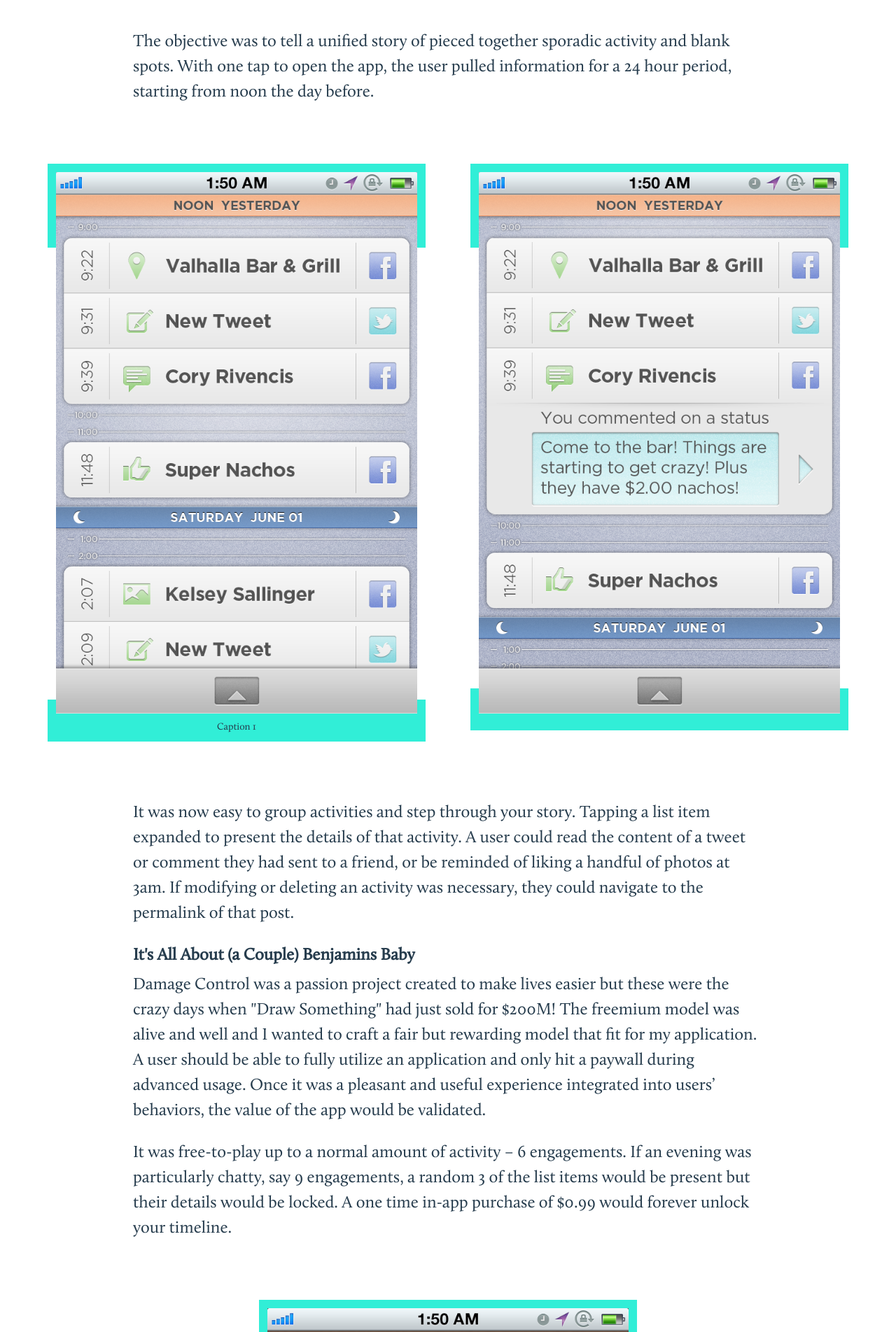
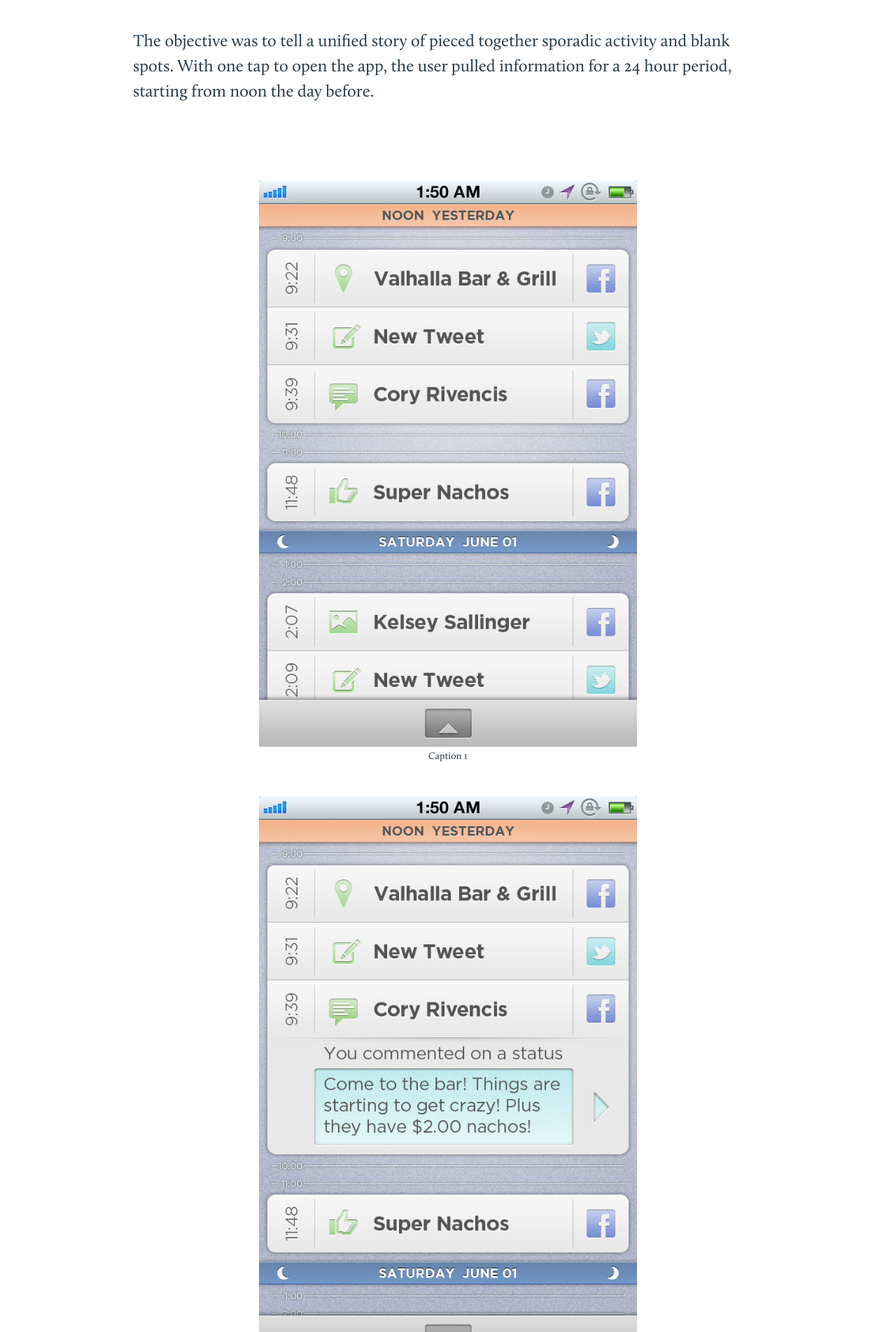
Before and after one commit to gvalente/portfolio, a Jekyll site: the page built from _projects/damage-control.html, in a window 1280 px wide. Shown: the part 1762-3666 px from the top of the page at 70% size. Built offline with Jekyll 4.4.1, drawn with Linux system fonts in a browser that asks for light colours.

Commit message:
I finally did it.... refactored image embed for responsive and maximal display.

```diff
--- a/_sass/base.scss
+++ b/_sass/base.scss
@@ -53,59 +53,82 @@
   padding-bottom: $std-padding * 8;
 }
 
-// Project Figures
 .image-row {
-  display: flex;
-  justify-content: center;
-  align-items: flex-start;
+  width: 100%;
   margin: 0 auto;
 
-  &--narrow {
-    width: 40vw;
-    max-width: 450px;
-  }
-  &--wide {
-    width: 90vw;
-    max-width: 1200px;
-  }
-
-  .img-spacer {
-    width: 5vw;
-  }
-
   .image-container {
-    padding: $std-padding*2 !important;
-    box-shadow: inset 0 120px $color-accent1,
-                inset 0 -60px $color-accent1;
+    padding: $std-padding * 4;
 
     img {
-      max-width: 100%;
-      max-height: 100%;
-    }
+      display: block;
+      margin: 0 auto;
+      border: 0px solid $color-accent1;
+      box-shadow: 0px 0px 0px 0px $color-accent1;
+      transition: box-shadow 600ms;
 
-    &--restrict-height img {
-        max-height: 86vh;
-        object-fit: contain;
+      object-fit: scale-down;
+      max-width: 90vw;
+      max-height: 90vh;
+
+      &:hover {
+        box-shadow: 0px 0px 0px $std-padding $color-accent1;
+      }
     }
 
     figcaption {
       font-size: 14px;
       line-height: 16px;
       text-align: center;
-
-      // &::before {
-      //   content: '';
-      //   width: calc(100% + 24px);
-      //   height: 60px;
-      //   position: absolute;
-      //   bottom: -12px;
-      //   left: -12px;
-      //   background-color: #31eed7;
-      //   z-index: -1;
-      // }
+      padding-top: $std-padding;
     }
   }
 }
+
+
+
+// Project Figures
+// .image-row {
+//   display: flex;
+//   justify-content: center;
+//   align-items: flex-start;
+//   margin: 0 auto;
+//
+//   &--narrow {
+//     width: 40vw;
+//     max-width: 450px;
+//   }
+//   &--wide {
+//     width: 90vw;
+//     max-width: 1200px;
+//   }
+//
+//   .img-spacer {
+//     width: 5vw;
+//   }
+//
+//   .image-container {
+//     padding: $std-padding*2 !important;
+//     box-shadow: inset 0 120px $color-accent1,
+//                 inset 0 -60px $color-accent1;
+//
+//     img {
+//       max-width: 100%;
+//       max-height: 100%;
+//     }
+//
+//     &--restrict-height img {
+//         max-height: 86vh;
+//         object-fit: contain;
+//     }
+//
+//     figcaption {
+//       font-size: 14px;
+//       line-height: 16px;
+//       text-align: center;
+//     }
+//   }
+// }
 
 
 // Buttons
```
Also changed, not shown: _includes/project-img-embed2.html (added, +13 -0 lines), _projects/data-viz.html (+24 -6 lines).
